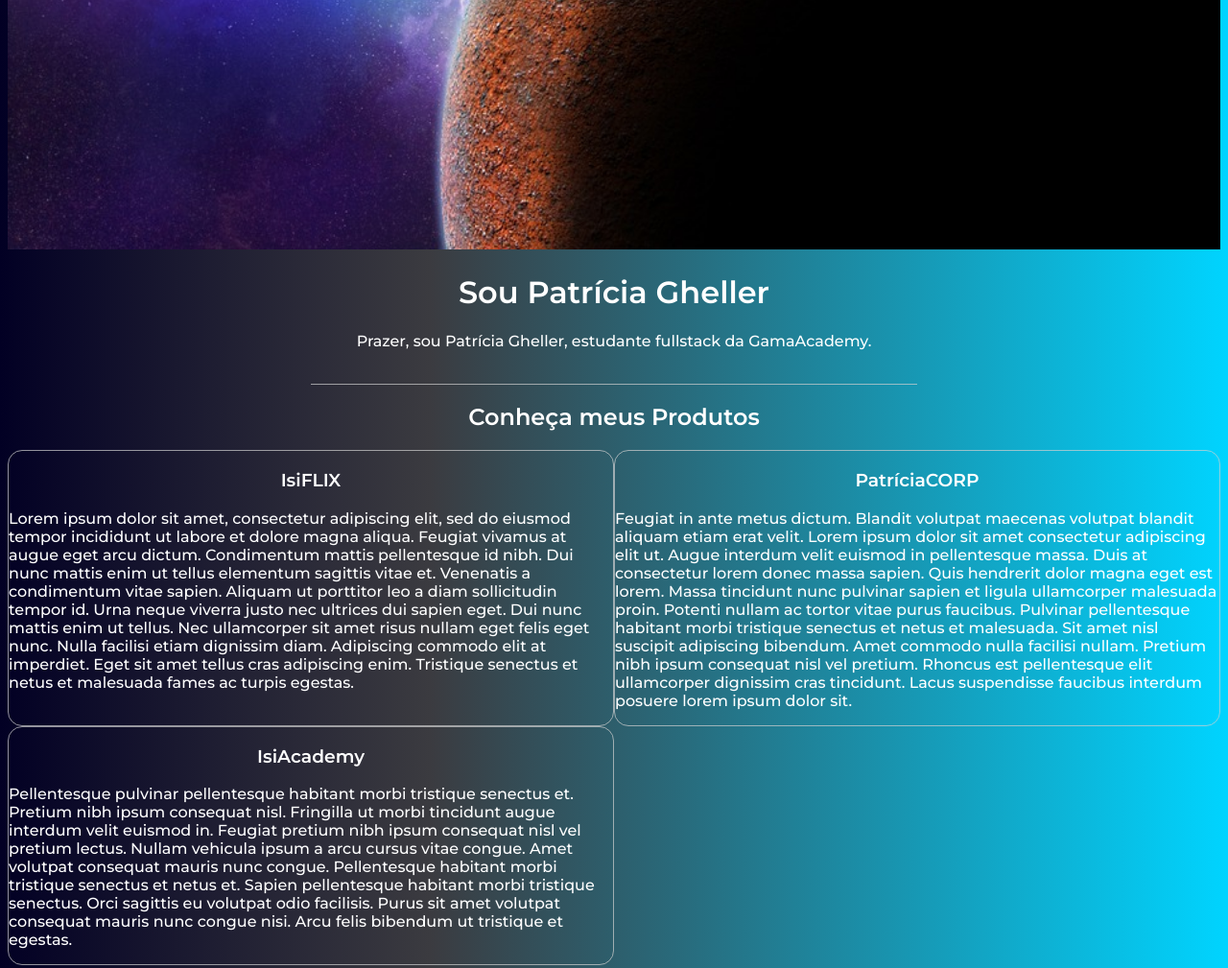
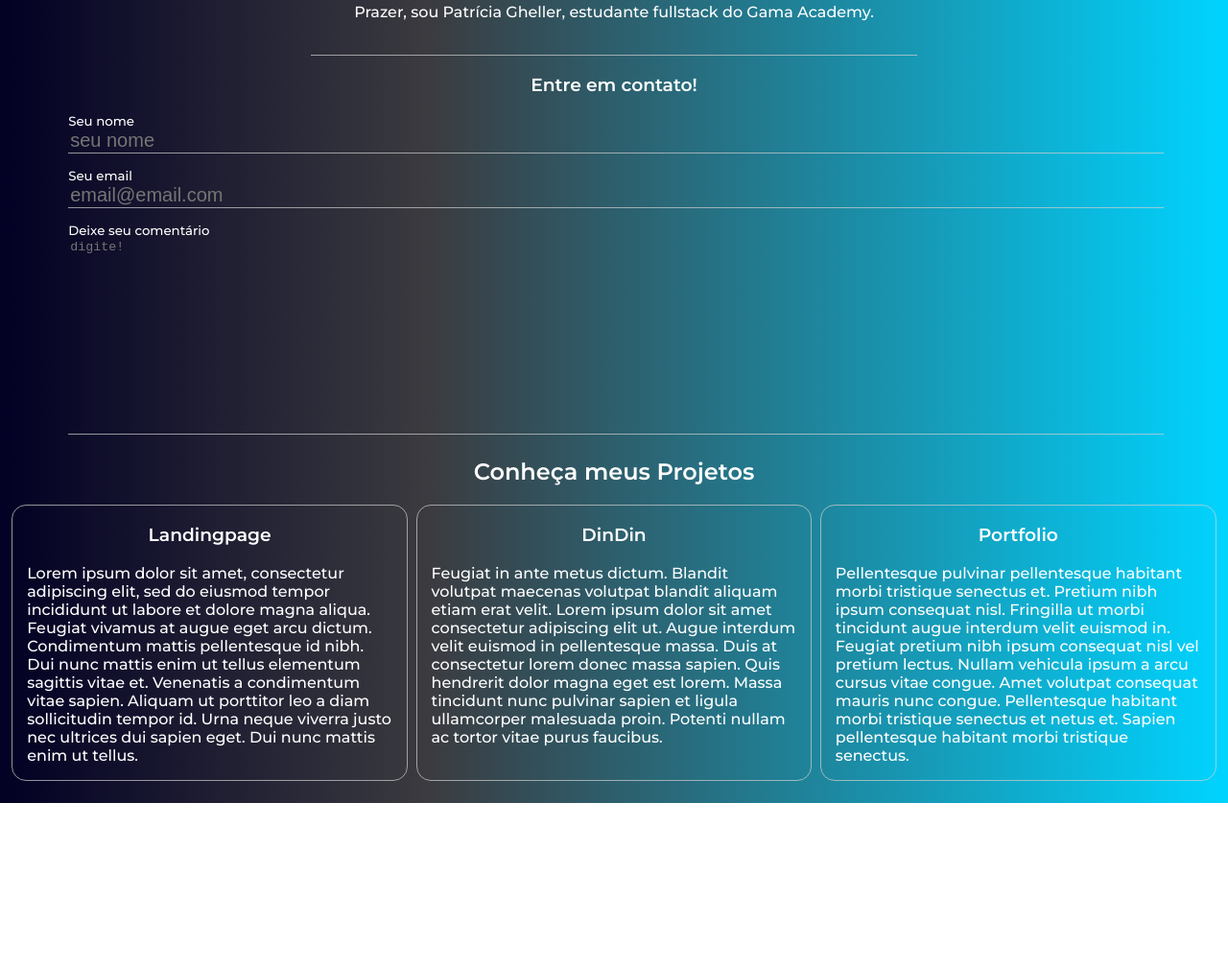
Before and after one commit to PatriciaGheller/patriciagheller.github.io, a plain HTML site: page index.html in a window 1280 px wide. Shown: the part 591-1600 px from the top of the page at 96% size. After the commit the page ends 1428 px from the top, so only its background shows below. Drawn offline with Linux system fonts and the light colour scheme.

Commit message:
alterando html e css

```diff
--- a/index.html
+++ b/index.html
@@ -16,19 +16,42 @@
 
   <body>
     <div id="banner">
-      <img src="./images/banner.png" alt="banner" />
+      <img src="./images/banner.jpg" alt="banner" />
     </div>
     <div id="quemsoueu">
       <h1>Sou Patrícia Gheller</h1>
-      <p>Prazer, sou Patrícia Gheller, estudante fullstack da GamaAcademy.</p>
+      <p>Prazer, sou Patrícia Gheller, estudante fullstack do Gama Academy.</p>
       <div id="linha">&nbsp;</div>
     </div>
-    <div id="cabecalhoProdutos">
-      <h2>Conheça meus Produtos</h2>
+    <div id="formcontato">
+      <h3>Entre em contato!</h3>
+      <form action="" method="post">
+        <label>Seu nome</label>
+        <input
+          class="meuinput"
+          type="nome"
+          maxlength="100"
+          placeholder="seu nome"
+        />
+
+        <label>Seu email</label>
+        <input
+          class="meuinput"
+          type="email"
+          maxlength="100"
+          placeholder="email@email.com"
+        />
+
+        <label>Deixe seu comentário</label>
+        <textarea placeholder="digite!"></textarea>
+      </form>
     </div>
-    <div id="meusprodutos">
-      <div class="produto">
-        <h3>IsiFLIX</h3>
+    <div id="cabecalhoProjetos">
+      <h2>Conheça meus Projetos</h2>
+    </div>
+    <div id="meusprojetos">
+      <div class="projeto">
+        <h3>Landingpage</h3>
         <p>
           Lorem ipsum dolor sit amet, consectetur adipiscing elit, sed do
           eiusmod tempor incididunt ut labore et dolore magna aliqua. Feugiat
@@ -36,15 +59,11 @@
           nibh. Dui nunc mattis enim ut tellus elementum sagittis vitae et.
           Venenatis a condimentum vitae sapien. Aliquam ut porttitor leo a diam
           sollicitudin tempor id. Urna neque viverra justo nec ultrices dui
-          sapien eget. Dui nunc mattis enim ut tellus. Nec ullamcorper sit amet
-          risus nullam eget felis eget nunc. Nulla facilisi etiam dignissim
-          diam. Adipiscing commodo elit at imperdiet. Eget sit amet tellus cras
-          adipiscing enim. Tristique senectus et netus et malesuada fames ac
-          turpis egestas.
+          sapien eget. Dui nunc mattis enim ut tellus.
         </p>
       </div>
-      <div class="produto">
-        <h3>PatríciaCORP</h3>
+      <div class="projeto">
+        <h3>DinDin</h3>
         <p>
           Feugiat in ante metus dictum. Blandit volutpat maecenas volutpat
           blandit aliquam etiam erat velit. Lorem ipsum dolor sit amet
@@ -52,16 +71,11 @@
           pellentesque massa. Duis at consectetur lorem donec massa sapien. Quis
           hendrerit dolor magna eget est lorem. Massa tincidunt nunc pulvinar
           sapien et ligula ullamcorper malesuada proin. Potenti nullam ac tortor
-          vitae purus faucibus. Pulvinar pellentesque habitant morbi tristique
-          senectus et netus et malesuada. Sit amet nisl suscipit adipiscing
-          bibendum. Amet commodo nulla facilisi nullam. Pretium nibh ipsum
-          consequat nisl vel pretium. Rhoncus est pellentesque elit ullamcorper
-          dignissim cras tincidunt. Lacus suspendisse faucibus interdum posuere
-          lorem ipsum dolor sit.
+          vitae purus faucibus.
         </p>
       </div>
-      <div class="produto">
-        <h3>IsiAcademy</h3>
+      <div class="projeto">
+        <h3>Portfolio</h3>
         <p>
           Pellentesque pulvinar pellentesque habitant morbi tristique senectus
           et. Pretium nibh ipsum consequat nisl. Fringilla ut morbi tincidunt
@@ -69,12 +83,11 @@
           nisl vel pretium lectus. Nullam vehicula ipsum a arcu cursus vitae
           congue. Amet volutpat consequat mauris nunc congue. Pellentesque
           habitant morbi tristique senectus et netus et. Sapien pellentesque
-          habitant morbi tristique senectus. Orci sagittis eu volutpat odio
-          facilisis. Purus sit amet volutpat consequat mauris nunc congue nisi.
-          Arcu felis bibendum ut tristique et egestas.
+          habitant morbi tristique senectus.
         </p>
       </div>
     </div>
+
     <div id="rodapé"></div>
   </body>
 </html>
--- a/style.css
+++ b/style.css
@@ -10,6 +10,8 @@ body {
 }
 img {
   width: 100%;
+  height: 500px;
+
 }
 #quemsoueu {
   text-align: center;
@@ -19,28 +21,67 @@ img {
   margin-left: 25%;
   margin-right: 25%;
 }
-#cabecalhoProdutos {
+#cabecalhoProjetos {
   text-align: center;
 }
-#meusprodutos {
+#meusprojetos {
   display: grid;
-  grid-template-columns: minmax(0, 1fr) minmax(0, 1fr);
+  grid-template-columns: minmax(0, 1fr) minmax(0, 1fr) minmax(0, 1fr);
 
 }
-.produto {
+.projeto {
   border: 1px solid rgba(209, 209, 209, 0.7);
   border-radius: 15px;
+  padding-left: 15px;
+  padding-right: 15px;
+  margin-left: 1%;
+  margin-right: 1%;
+}
+#formcontato{
+  padding-left: 5%;
+  padding-right: 5%;
+}
+input{
+  display: block;
+  width: 100%;
+  right: 25px;
+  font-size: 20px;
+  font-weight: 100;
+  background-color: inherit;
+  border: none;
+  border-bottom: 1px  solid rgba(209, 209, 209, 0.7);
+  outline: 0;
+  color: white;
+}
+
+
+textarea{
+  width: 100%;
+  height: 200px;
+  outline: 0;
+  background-color: inherit;
+  border: none;
+  resize: none;
+  border-bottom: 1px solid rgba(209, 209, 209, 0.7);
+  color:white
+}
+label{
+  margin-top: 15px;
+  display: block;
+  font-size: smaller;
 }
 h3{
   text-align: center;
+
 }
-@media ( max-width:600px) {
-  #meusprodutos{
-    display: grid;
-    grid-template-columns: minmax(0, 1fr);
-  }
-  .produto{
+
+
+  .projeto{
     margin-bottom: 15px;
   }
 
-}
+  @media ( max-width:600px){
+    #meusprojetos{
+      display: grid;
+      grid-template-columns: minmax(0, 1fr) minmax(0, 1fr);}
+    }
```
Also changed, not shown: images/banner.jpg (added), images/banner.png (deleted).
